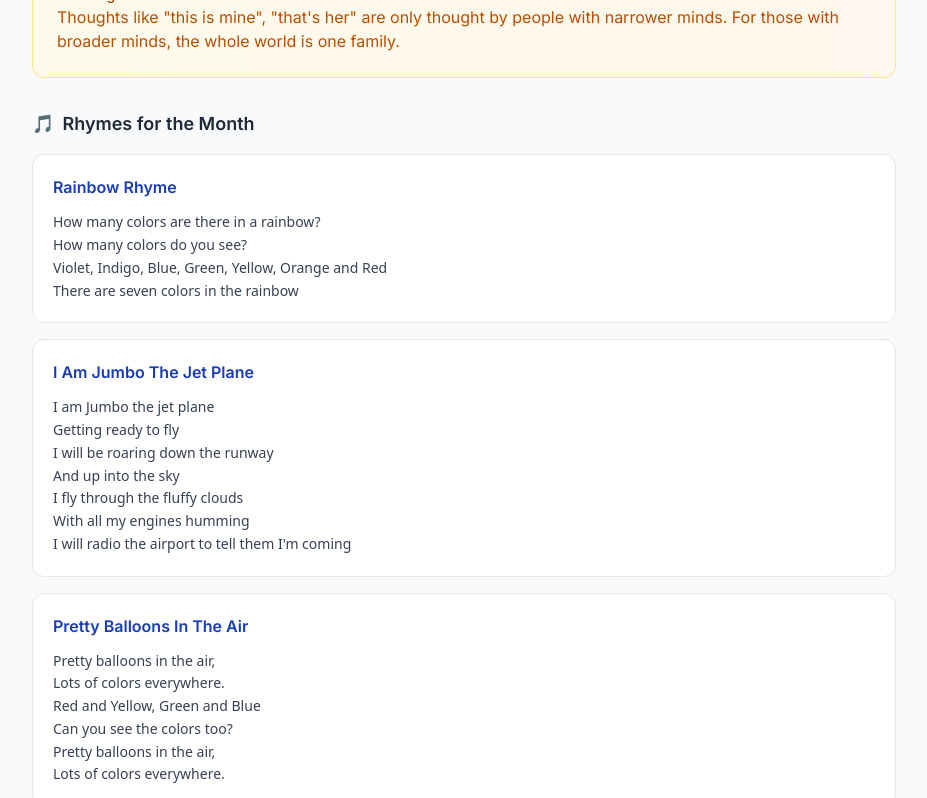
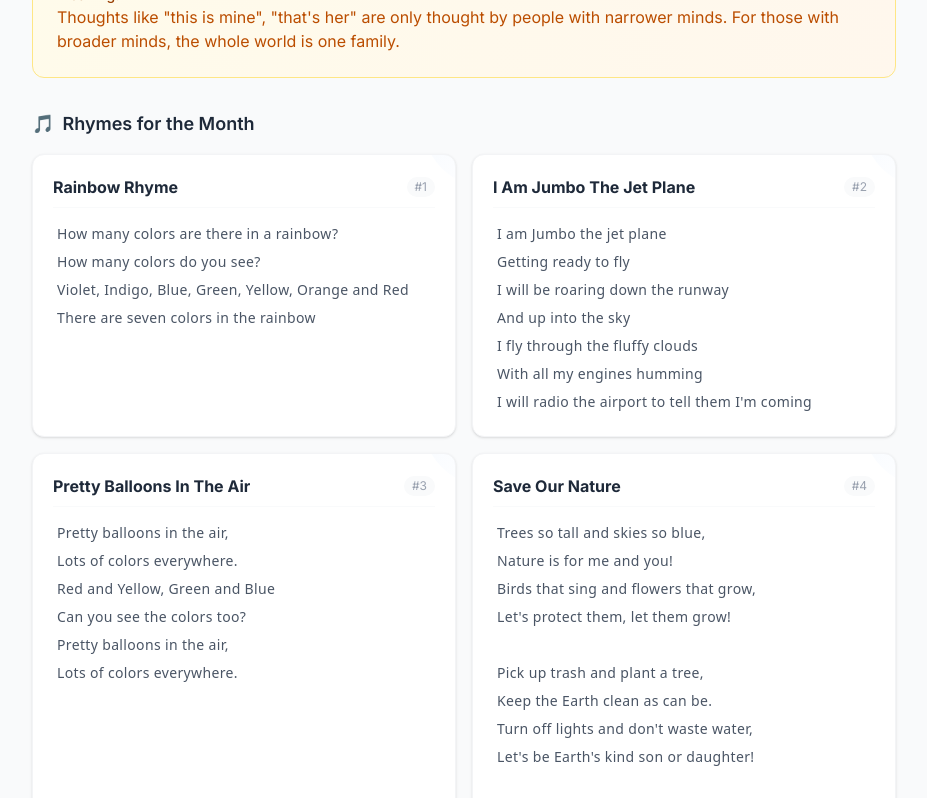
Before and after one commit to sreedhargs89/schoolpulse, a Next.js app: page /rhymes in a window 1280 px wide. Shown: the part 360-1158 px from the top of the page, without its empty margins (176-1103 px from the left). Built offline with nearby package versions, Linux system fonts and the light colour scheme; no server answers.

Commit message:
feat: improve rhyme page indexing and grid layout

```diff
--- a/app/rhymes/page.tsx
+++ b/app/rhymes/page.tsx
@@ -98,16 +98,22 @@ function RhymesContent() {
         <h2 className="text-lg font-semibold text-gray-800 mb-4 flex items-center gap-2">
           <span>🎵</span> Rhymes for the Month
         </h2>
-        <div className="space-y-4">
+        <div className="grid grid-cols-1 md:grid-cols-2 gap-4">
           {rhymes.map((rhyme, index) => (
             <div
               key={index}
-              className="bg-white rounded-xl border border-gray-200 p-5 hover:border-blue-200 transition-colors"
+              className="bg-white rounded-xl border border-gray-100 shadow-sm p-5 hover:shadow-md transition-shadow relative overflow-hidden group"
             >
-              <h3 className="font-semibold text-blue-800 mb-3">{rhyme.title}</h3>
-              <pre className="text-gray-700 whitespace-pre-wrap font-sans text-sm leading-relaxed">
+              <div className="absolute top-0 right-0 w-16 h-16 bg-gradient-to-br from-blue-50 to-transparent rounded-bl-full -mr-8 -mt-8 opacity-50 group-hover:opacity-100 transition-opacity"></div>
+
+              <h3 className="font-bold text-gray-800 mb-3 pb-2 border-b border-gray-50 flex items-center justify-between">
+                <span>{rhyme.title}</span>
+                <span className="text-xs font-normal text-gray-400 bg-gray-50 px-2 py-0.5 rounded-full">#{index + 1}</span>
+              </h3>
+
+              <div className="text-gray-600 whitespace-pre-wrap font-sans text-sm leading-7 tracking-wide pl-1">
                 {rhyme.content}
-              </pre>
+              </div>
             </div>
           ))}
         </div>
```
